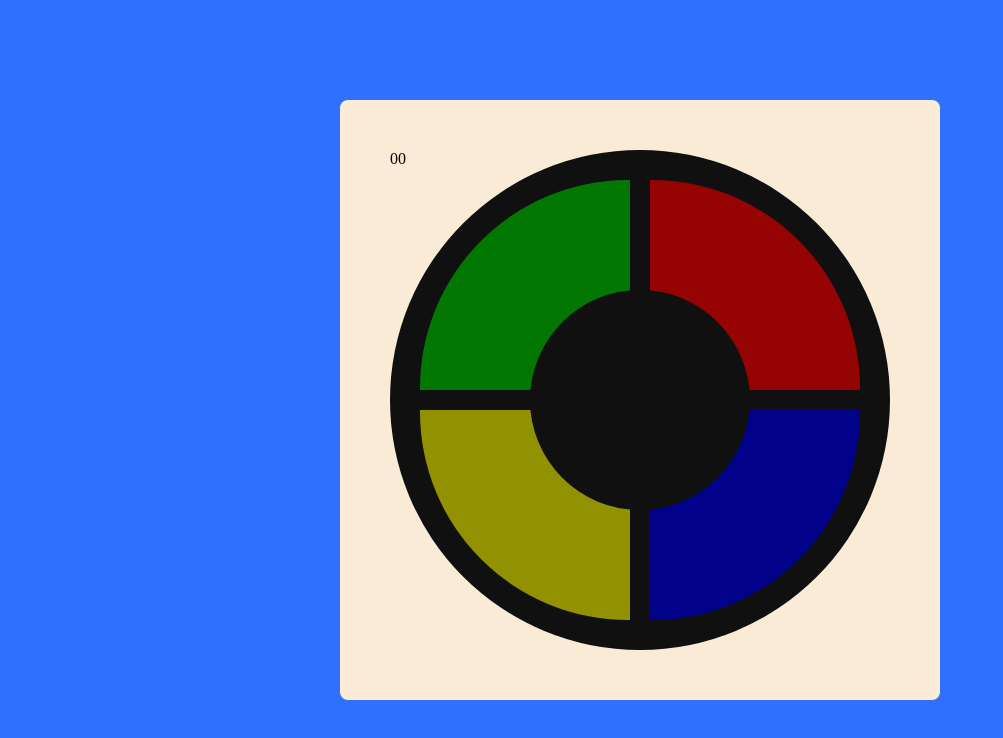
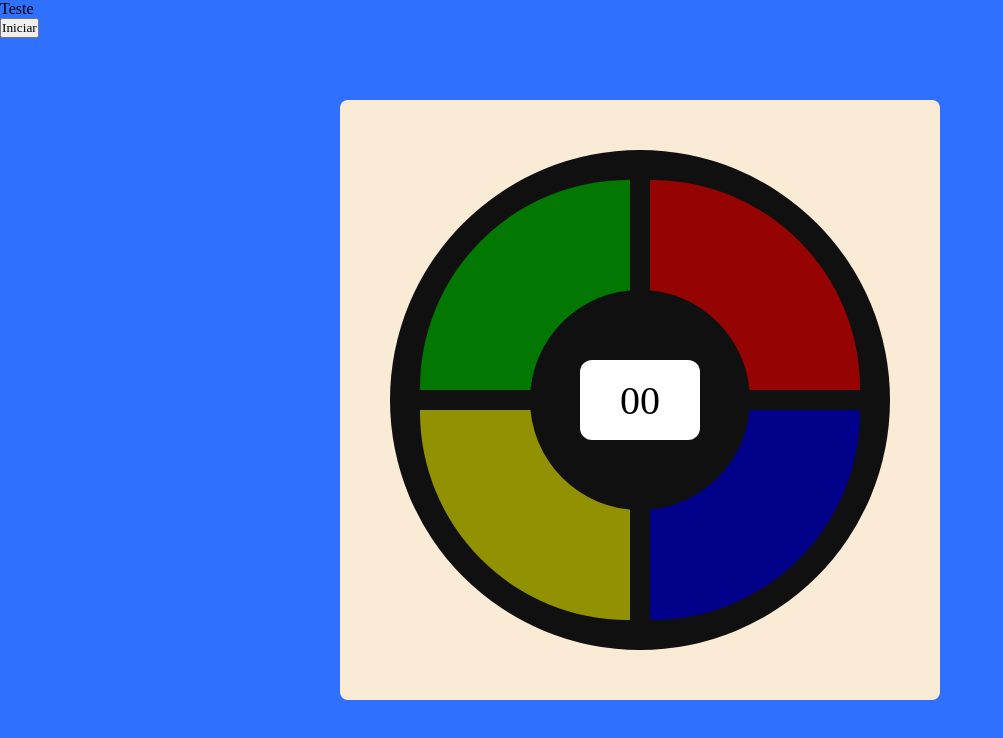
Before and after one commit to GuuhLana/genius-game, a plain HTML site: page index.html in a window 1280 px wide. Shown: the whole page, without its empty margins (0-1003 px from the left). Drawn offline with Linux system fonts and the light colour scheme.

Commit message:
Adicionando referencias iniciais

```diff
--- a/index.html
+++ b/index.html
@@ -11,13 +11,17 @@
 </head>
 
 <body>
-    <div class="wrapper">
+    <div class="container">
+        <p id="result" class="hide">Teste</p>
+        <button id="start">Iniciar</button>
+    </div>
+    <div class="wrapper hide">
         <div class="simon">
             <div class="color1 color-part"></div>
             <div class="color2 color-part"></div>
             <div class="color3 color-part"></div>
             <div class="color4 color-part"></div>
-            <div class="count">00</div>
+            <div id="count">00</div>
         </div>
     </div>
 
--- a/script.js
+++ b/script.js
@@ -0,0 +1,6 @@
+const countValue = document.getElementById("count");
+const colorPart = document.querySelectorAll(".color-part");
+const container = document.querySelector(".count");
+const startButton = document.querySelector("#start");
+const result = document.querySelector("#result");
+const wrapper = document.querySelector(".wrapper");
--- a/style.css
+++ b/style.css
@@ -77,13 +77,15 @@ body {
 
 #count {
     position: absolute;
-    content: "";
+    font-size: 2.5em;
     background-color: #ffffff;
-    height: 13.75em;
-    width: 13.75em;
+    height: 2em;
+    width: 3em;
     z-index: 1;
     transform: translate(-50%, -50%);
     top: 50%;
     left: 50%;
-    border-radius: 50%;
+    display: grid;
+    place-items: center;
+    border-radius: 0.3em;
 }
```
